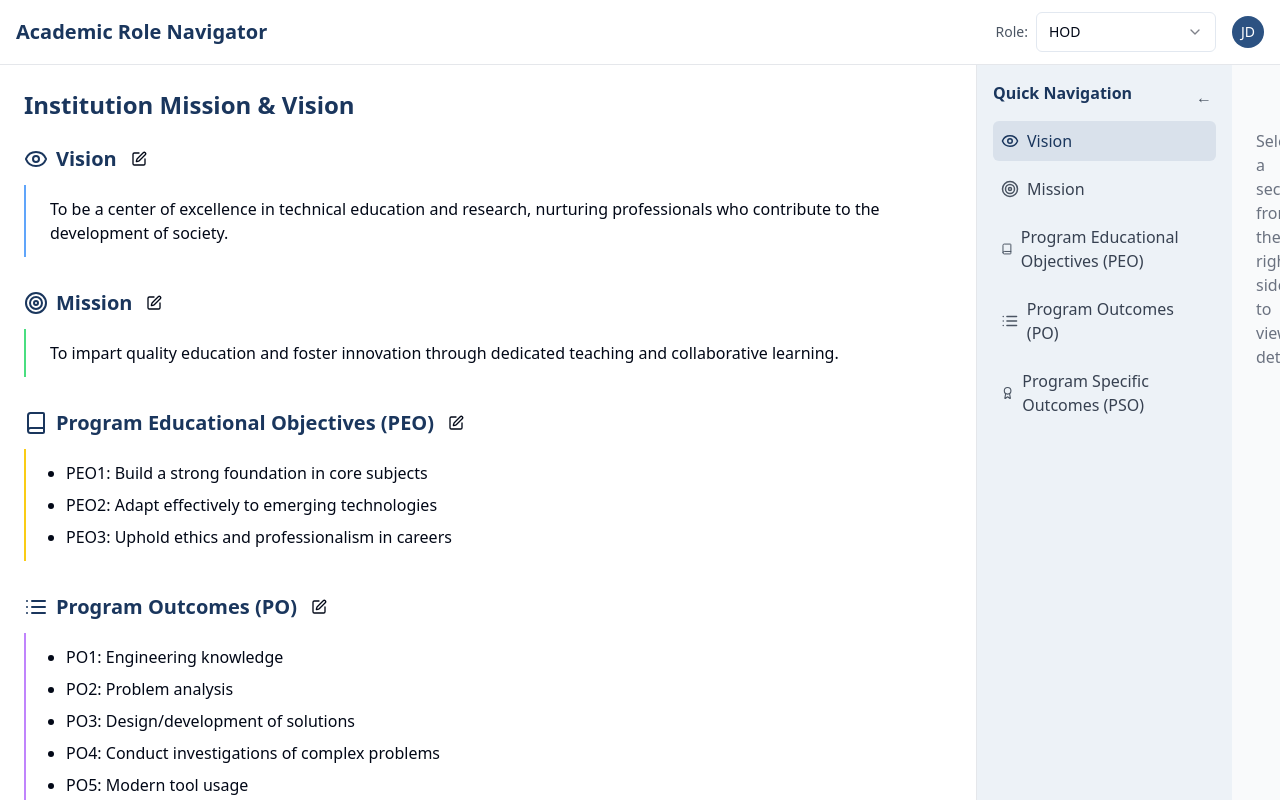
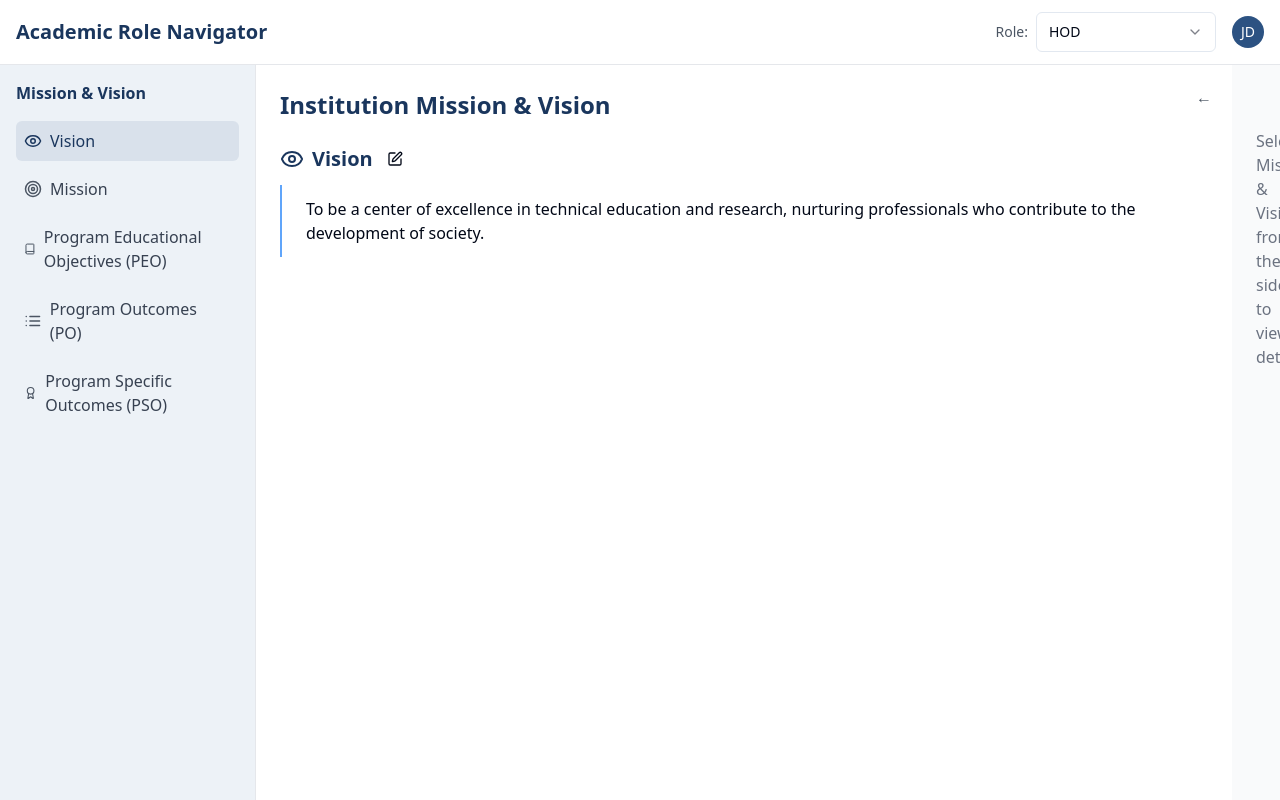
Before and after one commit to JnaneshwariRaoB/academic-role-navigator, a React (Vite) app: page /hod/mission in a window 1280 px wide. Both pictures are taken after a click on the button "Mission & Vision". Built offline with nearby package versions, Linux system fonts and the light colour scheme.

Commit message:
feat: Implement mission and vision sidebar
Refactor the sidebar to display mission and vision content in a dedicated sidebar component. Display other content in the main content area.

```diff
--- a/src/App.tsx
+++ b/src/App.tsx
@@ -49,9 +49,9 @@ const App = () => (
             <Route path="/hod/course-files" element={<CourseFiles />} />
             <Route path="/hod/mission" element={
               <div className="h-full w-full">
-                {/* The mission content is now handled within the sidebar component */}
+                {/* The content is now handled by the Sidebar component when "Mission & Vision" is clicked */}
                 <div className="text-center text-gray-500 mt-10">
-                  Select a section from the right sidebar to view details.
+                  Select Mission & Vision from the sidebar to view details.
                 </div>
               </div>
             } />
--- a/src/components/layout/MissionSidebar.tsx
+++ b/src/components/layout/MissionSidebar.tsx
@@ -138,31 +138,47 @@ const MissionSidebar = () => {
 
   return (
     <div className="flex h-screen">
-      {/* Left side - Content display */}
+      {/* Left side - Navigation */}
+      <aside className="w-64 bg-academic-light border-r border-gray-200 p-4">
+        <h3 className="font-semibold text-academic-primary mb-4">Mission & Vision</h3>
+        <ul className="space-y-2">
+          {Object.entries(sectionData).map(([key, section]) => (
+            <li key={key}>
+              <button
+                className={cn(
+                  "flex items-center gap-2 w-full text-left p-2 rounded-md hover:bg-academic-secondary/10",
+                  activeSection === key ? "bg-academic-secondary/10 text-academic-primary font-medium" : "text-gray-700"
+                )}
+                onClick={() => {
+                  setActiveSection(key);
+                }}
+              >
+                <section.icon size={18} className={cn(
+                  activeSection === key ? "text-academic-primary" : "text-gray-600"
+                )} />
+                <span>{section.title}</span>
+              </button>
+            </li>
+          ))}
+        </ul>
+      </aside>
+
+      {/* Right side - Content display */}
       <div className="flex-1 p-6 bg-white overflow-y-auto">
         <h1 className="text-2xl font-bold mb-6 text-academic-primary">
           Institution Mission & Vision
         </h1>
 
-        {Object.entries(sectionData).map(([key, section]) => (
-          <div
-            key={key}
-            id={key}
-            className={cn(
-              "mb-8",
-              activeSection === key ? "scroll-mt-6" : ""
-            )}
-          >
+        {Object.entries(sectionData)
+          .filter(([key]) => key === activeSection)
+          .map(([key, section]) => (
+            <div key={key} id={key} className="mb-8">
               <div className="flex items-center gap-2 mb-3">
                 <section.icon size={24} className="text-academic-primary" />
                 <h2 className="text-xl font-semibold text-academic-primary">{section.title}</h2>
                 <Popover>
                   <PopoverTrigger asChild>
-                  <Button
-                    variant="ghost"
-                    size="sm"
-                    className="h-7 w-7 p-0"
-                  >
+                    <Button variant="ghost" size="sm" className="h-7 w-7 p-0">
                       <Edit size={16} />
                       <span className="sr-only">Edit {section.title}</span>
                     </Button>
@@ -183,41 +199,12 @@ const MissionSidebar = () => {
                   </PopoverContent>
                 </Popover>
               </div>
-            <div className={cn(
-              "pl-6 border-l-2 py-3",
-              section.color
-            )}>
+              <div className={cn("pl-6 border-l-2 py-3", section.color)}>
                 {renderSectionContent(section, key)}
               </div>
             </div>
           ))}
       </div>
-
-      {/* Right side - Navigation */}
-      <aside className="w-64 bg-academic-light border-l border-gray-200 p-4">
-        <h3 className="font-semibold text-academic-primary mb-4">Quick Navigation</h3>
-        <ul className="space-y-2">
-          {Object.entries(sectionData).map(([key, section]) => (
-            <li key={key}>
-              <button
-                className={cn(
-                  "flex items-center gap-2 w-full text-left p-2 rounded-md hover:bg-academic-secondary/10",
-                  activeSection === key ? "bg-academic-secondary/10 text-academic-primary font-medium" : "text-gray-700"
-                )}
-                onClick={() => {
-                  setActiveSection(key);
-                  document.getElementById(key)?.scrollIntoView({ behavior: 'smooth' });
-                }}
-              >
-                <section.icon size={18} className={cn(
-                  activeSection === key ? "text-academic-primary" : "text-gray-600"
-                )} />
-                <span>{section.title}</span>
-              </button>
-            </li>
-          ))}
-        </ul>
-      </aside>
     </div>
   );
 };
--- a/src/components/layout/Sidebar.tsx
+++ b/src/components/layout/Sidebar.tsx
@@ -22,7 +22,16 @@ const Sidebar: React.FC = () => {
   const [showMission, setShowMission] = useState(false);
 
   const getNavItems = (): SidebarItem[] => {
-    if (role === 'Course Coordinator') {
+    if (role === 'HOD') {
+      return [
+        { title: 'Dashboard', path: '/hod/dashboard', icon: LayoutDashboard },
+        { title: 'Curriculum', path: '/hod/curriculum', icon: Book },
+        { title: 'Course List', path: '/hod/course-list', icon: ClipboardList },
+        { title: 'Faculty Mapping', path: '/hod/faculty-mapping', icon: Users },
+        { title: 'Course Files', path: '/hod/course-files', icon: FileText },
+        { title: 'Mission & Vision', path: '/hod/mission', icon: Target },
+      ];
+    } else if (role === 'Course Coordinator') {
       return [
         { title: 'Home', path: '/coordinator/home', icon: Home },
         { title: 'Course Builder', path: '/coordinator/course-builder', icon: BookOpen },
@@ -41,15 +50,6 @@ const Sidebar: React.FC = () => {
         { title: 'Assignments', path: '/associator/assignments', icon: FileText },
         { title: 'CIE', path: '/associator/cie', icon: ClipboardList },
         { title: 'CIE Evaluations', path: '/associator/cie-evaluations', icon: ClipboardList },
-      ];
-    } else if (role === 'HOD') {
-      return [
-        { title: 'Dashboard', path: '/hod/dashboard', icon: LayoutDashboard },
-        { title: 'Curriculum', path: '/hod/curriculum', icon: Book },
-        { title: 'Course List', path: '/hod/course-list', icon: ClipboardList },
-        { title: 'Faculty Mapping', path: '/hod/faculty-mapping', icon: Users },
-        { title: 'Course Files', path: '/hod/course-files', icon: FileText },
-        { title: 'Mission & Vision', path: '/hod/mission', icon: Target },
       ];
     } else {
       return [];
```
Lines whose indentation alone changed are shown as unchanged.
